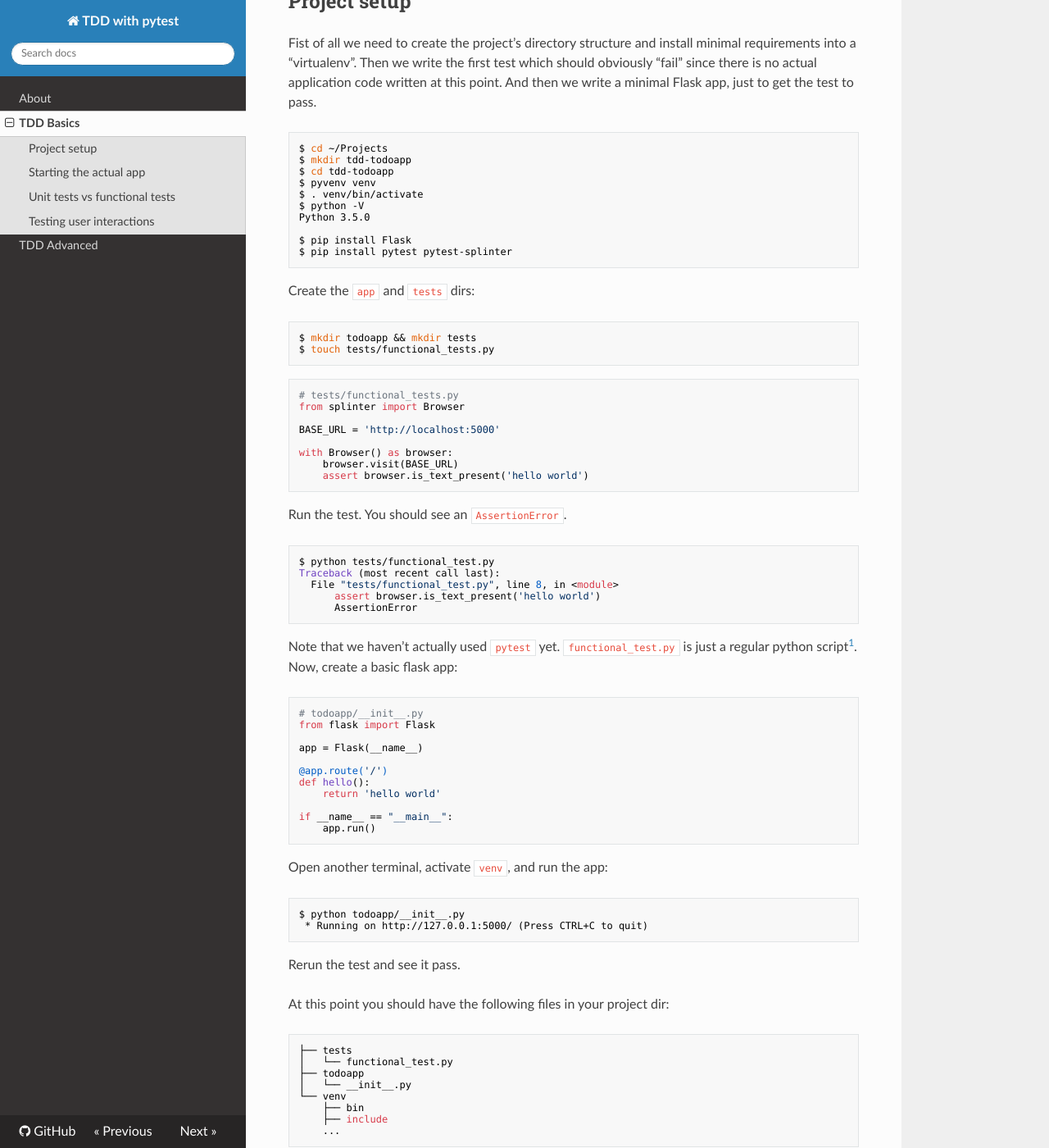
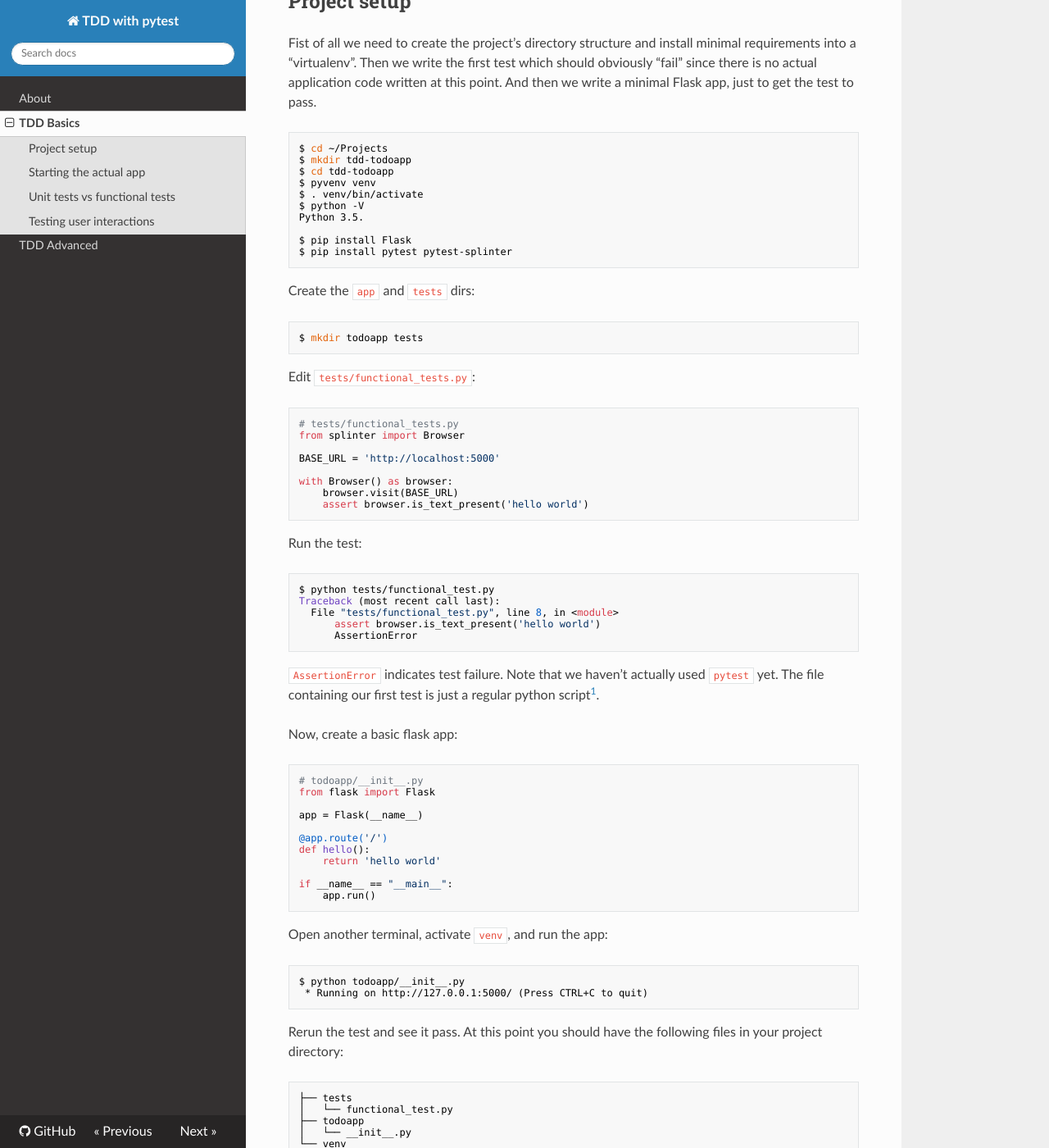
Before and after one commit to vanzaj/tdd-pytest, an MkDocs documentation site: the page built from docs/tdd-pytest/content/tdd-basics.md, in a window 1280 px wide and 1400 px high, scrolled down 247 px. Shown: the whole window at 82% size. Built offline with MkDocs 1.6.1, drawn with Linux system fonts in a browser that asks for light colours; nearby versions of some CDN libraries; old or Windows-style settings are respelled for this version of MkDocs; some of the changed text lies outside the part shown.

Commit message:
Minor rephrasing
Add extra.css

````diff
--- /dev/null
+++ b/docs/tdd-pytest/content/extra.css
@@ -0,0 +1,3 @@
+code {
+  font-size: 85%;
+}
--- a/docs/tdd-pytest/content/tdd-basics.md
+++ b/docs/tdd-pytest/content/tdd-basics.md
@@ -19,7 +19,7 @@ $ cd tdd-todoapp
 $ pyvenv venv
 $ . venv/bin/activate
 $ python -V
-Python 3.5.0
+Python 3.5.
 
 $ pip install Flask
 $ pip install pytest pytest-splinter
@@ -28,9 +28,10 @@ $ pip install pytest pytest-splinter
 Create the `app` and `tests` dirs:
 
 ```bash
-$ mkdir todoapp && mkdir tests
-$ touch tests/functional_tests.py
+$ mkdir todoapp tests
 ```
+
+Edit `tests/functional_tests.py`:
 
 ```python
 # tests/functional_tests.py
@@ -43,7 +44,7 @@ with Browser() as browser:
     assert browser.is_text_present('hello world')
 ```
 
-Run the test. You should see an `AssertionError`.
+Run the test:
 
 ```
 $ python tests/functional_test.py
@@ -53,12 +54,16 @@ Traceback (most recent call last):
       AssertionError
 ```
 
-Note that we haven't actually used `pytest` yet. `functional_test.py` is just
-a regular python script[^1]. Now, create a basic flask app:
+`AssertionError` indicates test failure. Note that we haven't actually used
+`pytest` yet. The file containing our first test is just a regular python
+script[^1].
+
 
 [^1]: Non-trivial apps will have many tests organized in multiple functions or
 classes. That's when we need to use a "test runner" -- a command that discovers
 and runs all the tests, and then reports which ones have passed or failed.
+
+Now, create a basic flask app:
 
 ```python
 # todoapp/__init__.py
@@ -82,8 +87,7 @@ $ python todoapp/__init__.py
 ```
 
 Rerun the test and see it pass.
-
-At this point you should have the following files in your project dir:
+At this point you should have the following files in your project directory:
 
 ```
 ├── tests
@@ -100,7 +104,7 @@ At this point you should have the following files in your project dir:
 
 We can use `functional_test.py` to guide the development of the todo app.  This
 can be as simple as using comments to write a walk-through the app's features by
-an imaginary user. This is a variation on
+an imaginary user. This is a variation on the
 "[Readme driven development][blog:RDD]" theme.
 
 [blog:RDD]: http://tom.preston-werner.com/2010/08/23/readme-driven-development.html
@@ -296,7 +300,7 @@ context of unit tests. As described in the TDDPy book, the development process
 goes as follows:
 
 1. Start by writing a functional test, describing the new functionality from
-    the user’s point of view.
+    the user's point of view.
 2. Once we have a functional test that fails, we start to think about how to
 	write code that can get it to pass (or at least to get past its current
 	failure). We now use one or more unit tests to define how we want our code to
--- a/docs/tdd-pytest/mkdocs.yml
+++ b/docs/tdd-pytest/mkdocs.yml
@@ -7,6 +7,7 @@ docs_dir: content
 site_dir: build
 theme: readthedocs
 repo_url: https://github.com/vanzaj/tdd-pytest
+extra_css: ['extra.css']
 markdown_extensions:
   - smarty
   - footnotes
````
Also changed, not shown: other parts of docs/tdd-pytest/content/tdd-basics.md (+2 -2 lines), docs/tdd-pytest/content/index.md (+16 -13 lines).
